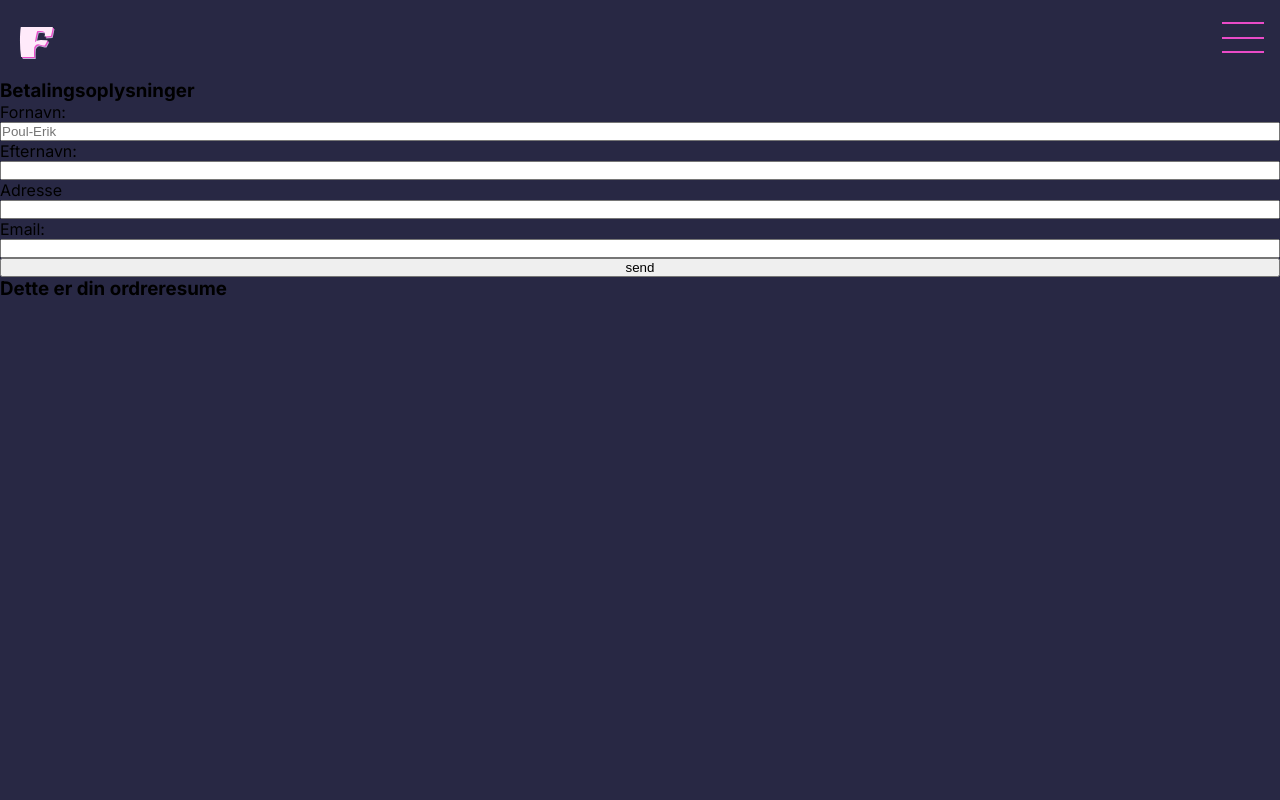
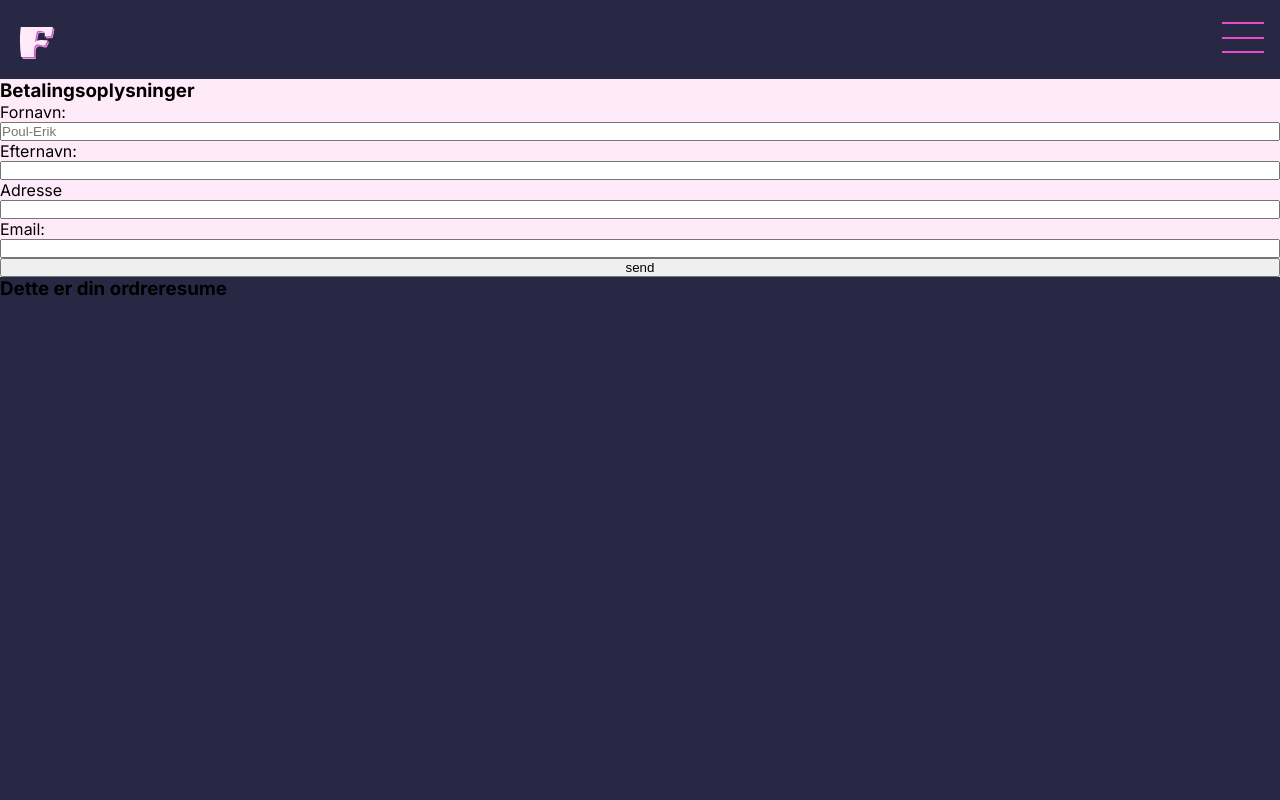
Before and after one commit to malt656c/foo_fest_app, a Next.js app: page /checkout in a window 1280 px wide. Shown: the top 800 px of the page. Built offline with nearby package versions, Linux system fonts and the light colour scheme; a web font is replaced by a local one.

Commit message:
checkout part 2

```diff
--- a/components/Checkout.jsx
+++ b/components/Checkout.jsx
@@ -2,7 +2,7 @@ import styles from "./Checkout.module.css";
 export default function Checkout() {
   return (
     <section className={styles.checkoutWrapper}>
-      <div>
+      <div className={styles.checkoutOplysninger}>
         <h1>Betalingsoplysninger</h1>
         <form className={styles.checkoutFormFlex}>
           <label for="firstName">Fornavn:</label>
@@ -12,7 +12,7 @@ export default function Checkout() {
           <input type="text" id="lastName" name="lastName" required></input>
 
           <label htmlFor="Adresse">Adresse</label>
-          <input type="text" name="Adresse" id="adresse" />
+          <input type="text" name="Adresse" id="adresse" required />
 
           <label for="email">Email:</label>
           <input type="email" id="email" name="email" required></input>
--- a/components/Checkout.module.css
+++ b/components/Checkout.module.css
@@ -1,3 +1,7 @@
+.checkoutOplysninger {
+  background-color: var(--primary_light);
+}
+
 .checkoutFormFlex {
   display: grid;
 }
```
